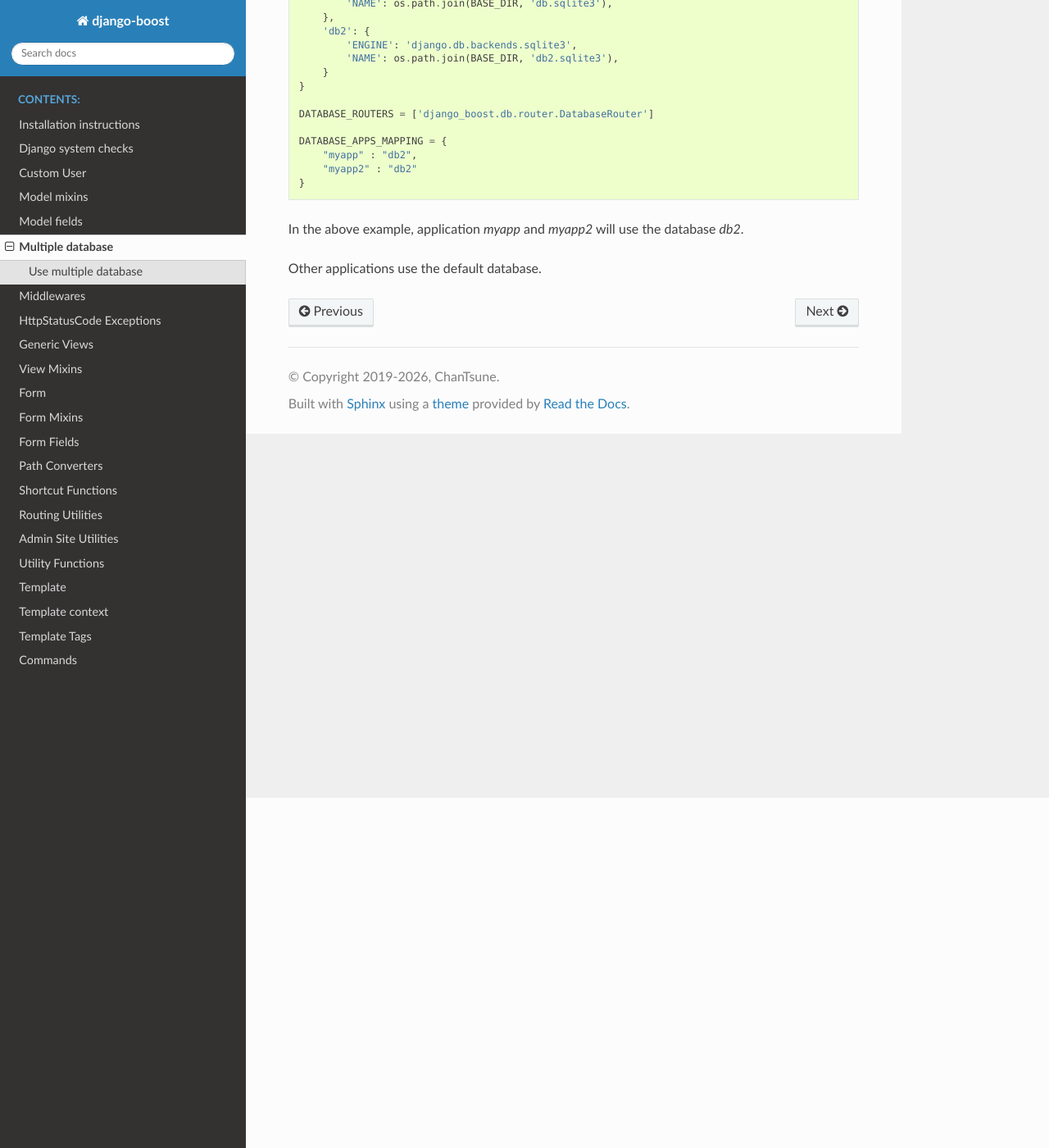
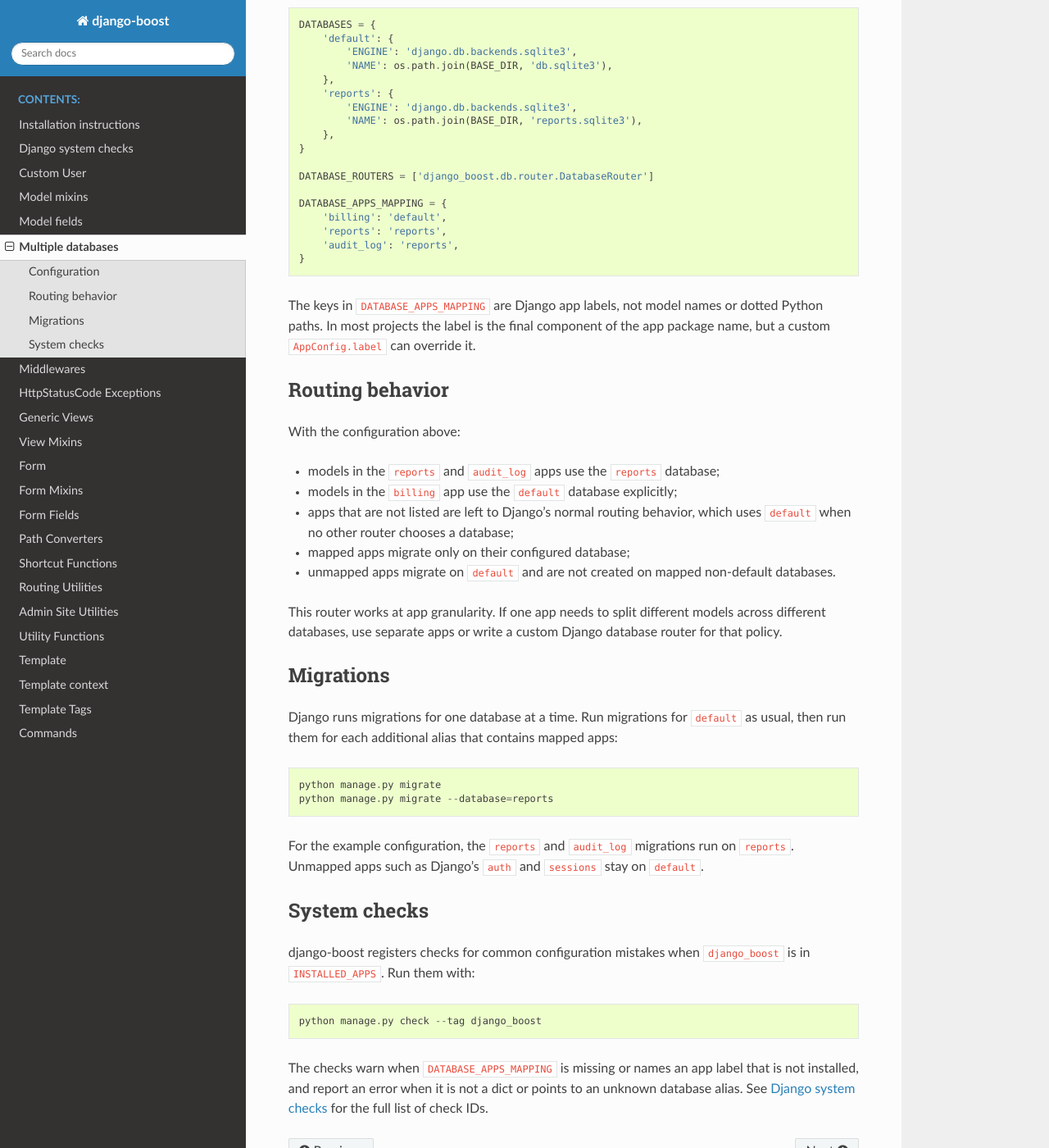
Before and after one commit to ChanTsune/django-boost, a Sphinx documentation site: the page built from docs/multiple_database.rst, in a window 1280 px wide and 1400 px high, scrolled down 427 px. Shown: the whole window at 82% size. Built offline with Sphinx 7.4.7 and the Read the Docs theme 3.1.0, drawn with Linux system fonts in a browser that asks for light colours; some of the changed text lies outside the part shown.

Commit message:
:bug: Fix DatabaseRouter blocking unmapped apps on the default database
allow_migrate keyed off the mapping's values, so when any app mapped to 'default' it returned False for every unmapped app — core tables (auth, sessions, admin) never migrated. Keep mapped apps confined to their configured database, let unmapped apps migrate on default, and keep them off mapped non-default databases.

Document the routing contract and cover the migrate --database path with a temporary SQLite database.

```diff
--- a/docs/multiple_database.rst
+++ b/docs/multiple_database.rst
@@ -1,33 +1,80 @@
-Multiple database
-=========================
+Multiple databases
+==================
 
-:synopsis: Use multiple database
+:synopsis: Route Django apps to separate databases
 
-Use multiple database
-------------------------
+``django_boost.db.router.DatabaseRouter`` is a small app-label based database
+router. Use it when whole Django apps should be assigned to specific database
+aliases while the rest of the project stays on ``default``.
 
-Switch the database used for each application.
+Configuration
+-------------
 
-settings.py ::
+Add every database alias to ``DATABASES``, enable the router, and map app labels
+to database aliases with ``DATABASE_APPS_MAPPING``::
 
   DATABASES = {
       'default': {
           'ENGINE': 'django.db.backends.sqlite3',
           'NAME': os.path.join(BASE_DIR, 'db.sqlite3'),
       },
-      'db2': {
+      'reports': {
           'ENGINE': 'django.db.backends.sqlite3',
-          'NAME': os.path.join(BASE_DIR, 'db2.sqlite3'),
-      }
+          'NAME': os.path.join(BASE_DIR, 'reports.sqlite3'),
+      },
   }
 
   DATABASE_ROUTERS = ['django_boost.db.router.DatabaseRouter']
 
   DATABASE_APPS_MAPPING = {
-      "myapp" : "db2",
-      "myapp2" : "db2"
+      'billing': 'default',
+      'reports': 'reports',
+      'audit_log': 'reports',
   }
 
-In the above example, application `myapp` and `myapp2` will use the database `db2`.
+The keys in ``DATABASE_APPS_MAPPING`` are Django app labels, not model names or
+dotted Python paths. In most projects the label is the final component of the
+app package name, but a custom ``AppConfig.label`` can override it.
 
-Other applications use the default database.
+Routing behavior
+----------------
+
+With the configuration above:
+
+* models in the ``reports`` and ``audit_log`` apps use the ``reports`` database;
+* models in the ``billing`` app use the ``default`` database explicitly;
+* apps that are not listed are left to Django's normal routing behavior, which
+  uses ``default`` when no other router chooses a database;
+* mapped apps migrate only on their configured database;
+* unmapped apps migrate on ``default`` and are not created on mapped
+  non-default databases.
+
+This router works at app granularity. If one app needs to split different
+models across different databases, use separate apps or write a custom Django
+database router for that policy.
+
+Migrations
+----------
+
+Django runs migrations for one database at a time. Run migrations for
+``default`` as usual, then run them for each additional alias that contains
+mapped apps::
+
+  python manage.py migrate
+  python manage.py migrate --database=reports
+
+For the example configuration, the ``reports`` and ``audit_log`` migrations run
+on ``reports``. Unmapped apps such as Django's ``auth`` and ``sessions`` stay on
+``default``.
+
+System checks
+-------------
+
+django-boost registers checks for common configuration mistakes when
+``django_boost`` is in ``INSTALLED_APPS``. Run them with::
+
+  python manage.py check --tag django_boost
+
+The checks warn when ``DATABASE_APPS_MAPPING`` is missing or names an app label
+that is not installed, and report an error when it is not a dict or points to an
+unknown database alias. See :doc:`checks` for the full list of check IDs.
```
Also changed, not shown: CHANGELOG.md (+1 -0 lines), 3 other files.
